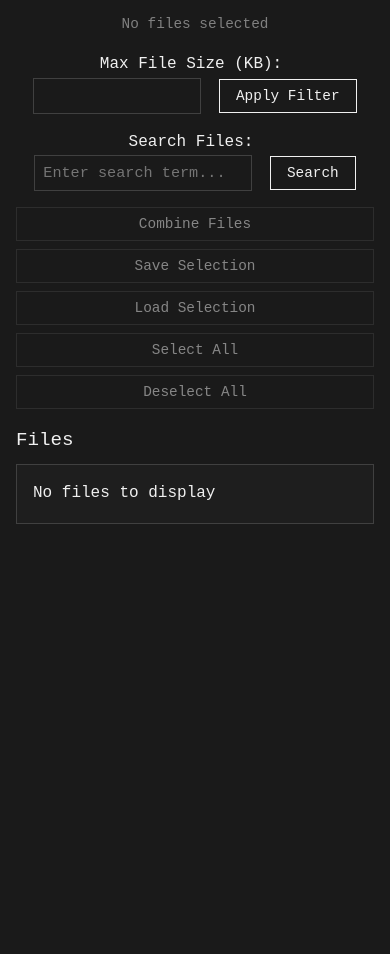
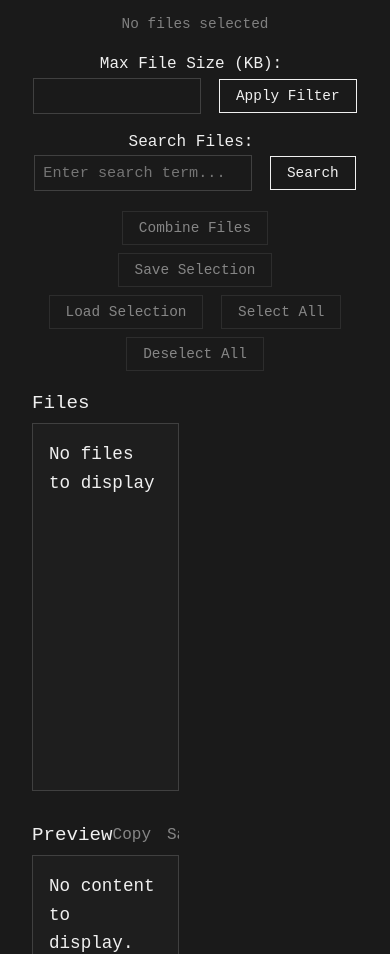
Before and after one commit to rawBit-io/fileComb, a plain HTML site: page index.html in a window 390 px wide. Shown: the part 146-1100 px from the top of the page. Before the commit the page ends 844 px from the top, so only its background shows below. Drawn offline with Linux system fonts and the light colour scheme.

Commit message:
preview and files near eachn other

```diff
--- a/index.html
+++ b/index.html
@@ -51,26 +51,29 @@
         <button id="deselectAllBtn" disabled>Deselect All</button>
       </div>
 
-      <div class="section file-list">
-        <h2>Files</h2>
-        <div id="fileList">No files to display</div>
+      <!-- Wrap Files and Preview Sections in a Flex Container -->
+      <div class="main-content">
+        <div class="section file-list">
+          <h2>Files</h2>
+          <div id="fileList">No files to display</div>
+        </div>
+
+        <div id="previewSection" class="section preview-section">
+          <div class="preview-header">
+            <h2>Preview</h2>
+            <div class="preview-buttons">
+              <button id="copyBtn" class="action-button" disabled>Copy</button>
+              <button id="saveBtn" class="action-button" disabled>Save</button>
+            </div>
+          </div>
+          <pre id="output">No content to display.</pre>
+        </div>
       </div>
 
       <div id="excludedFilesSection" class="section excluded-files hidden">
         <h2>Excluded Files</h2>
         <ul id="excludedFilesList"></ul>
       </div>
-
-      <div id="previewSection" class="section preview-section hidden">
-        <div class="preview-header">
-          <h2>Preview</h2>
-          <div class="preview-buttons">
-            <button id="saveBtn" class="action-button" disabled>Save</button>
-            <button id="copyBtn" class="action-button" disabled>Copy</button>
-          </div>
-        </div>
-        <pre id="output"></pre>
-      </div>
     </div>
 
     <script src="app.js"></script>
--- a/styles.css
+++ b/styles.css
@@ -9,7 +9,7 @@ body {
 }
 
 .container {
-  max-width: 1000px;
+  max-width: 1200px;
   margin: 1rem auto;
   padding: 1rem 2rem;
 }
@@ -154,25 +154,78 @@ header h1 {
   cursor: not-allowed;
 }
 
-.file-list {
+/* Main Content Flex Container - Fixed for exact alignment */
+.main-content {
+  display: flex;
+  gap: 2rem;
   margin-bottom: 1rem;
+  min-height: 600px;
 }
 
-.file-list h2 {
-  margin-bottom: 0.5rem;
+/* File list and Preview sections - Exact matching sizes */
+.file-list,
+.preview-section {
+  width: calc(50% - 1rem);
+  min-width: calc(50% - 1rem);
+  max-width: calc(50% - 1rem);
+  flex: 0 0 calc(50% - 1rem); /* Prevent any growing/shrinking */
+  display: flex;
+  flex-direction: column;
+  height: 600px;
+  overflow: hidden; /* Ensure nothing pushes out */
+}
+
+/* Header alignment - Both sections */
+.file-list h2,
+.preview-header {
+  display: flex;
+  align-items: center;
+  height: 24px;
+  margin: 0 0 8px 0;
+  font-size: 1.2rem;
+  color: #f0f0f0;
+  font-weight: 400;
+  line-height: 24px;
+}
+
+/* Preview header with consistent sizing and alignment */
+.preview-header {
+  display: flex;
+  justify-content: space-between;
+  align-items: center;
+}
+
+/* Ensure consistent heading size in preview */
+.preview-header h2 {
+  margin: 0;
   font-size: 1.2rem;
   color: #f0f0f0;
   font-weight: 400;
 }
 
-#fileList {
+.preview-buttons {
+  display: flex;
+  gap: 1rem;
+  height: 24px;
+  align-items: center;
+}
+
+/* Main content areas */
+#fileList,
+#output {
+  width: 100%;
+  height: calc(100% - 32px);
   border: 1px solid #404040;
   padding: 1rem;
-  max-height: 400px;
+  background: rgba(240, 240, 240, 0.02);
   overflow-y: auto;
-  background: rgba(240, 240, 240, 0.02);
+  overflow-x: auto; /* Allow horizontal scroll rather than width change */
+  margin: 0;
+  font-size: 1.1rem;
+  box-sizing: border-box; /* Include padding in width calculation */
 }
 
+/* Rest of the styles remain the same */
 .folder-item,
 .file-item {
   margin-left: 1.5rem;
@@ -264,29 +317,7 @@ header h1 {
   text-decoration: line-through;
 }
 
-.preview-section {
-  margin-top: 1rem;
-}
-
-.preview-header {
-  display: flex;
-  justify-content: space-between;
-  align-items: center;
-  margin-bottom: 1rem;
-}
-
-.preview-header h2 {
-  font-size: 1.2rem;
-  color: #f0f0f0;
-  font-weight: 400;
-}
-
-/* Adjusted styles for the preview buttons */
-.preview-buttons {
-  display: flex;
-  gap: 1rem;
-}
-
+/* Action buttons */
 .action-button {
   font-size: 1rem;
   color: #f0f0f0;
@@ -296,6 +327,8 @@ header h1 {
   transition: color 0.2s ease;
   font-family: inherit;
   padding: 0;
+  height: 24px;
+  line-height: 24px;
 }
 
 .action-button:hover:not(:disabled) {
@@ -309,17 +342,6 @@ header h1 {
 
 .action-button.copied {
   color: #808080;
-}
-
-#output {
-  font-family: inherit;
-  background: rgba(240, 240, 240, 0.02);
-  border: 1px solid #404040;
-  padding: 1.5rem;
-  max-height: 500px;
-  overflow-y: auto;
-  color: #f0f0f0;
-  font-size: 0.9rem;
 }
 
 #fileList::-webkit-scrollbar,
@@ -346,15 +368,22 @@ header h1 {
   background: #505050;
 }
 
-@media (max-width: 600px) {
-  .container {
-    padding: 1rem;
+@media (max-width: 800px) {
+  .main-content {
+    flex-direction: column;
+    min-height: auto;
   }
 
-  .actions button {
-    display: block;
+  .file-list,
+  .preview-section {
+    flex: none;
     width: 100%;
-    margin: 0.5rem 0;
+    height: 400px;
+  }
+
+  #fileList,
+  #output {
+    height: calc(100% - 32px);
   }
 }
 
@@ -424,3 +453,9 @@ input[type="text"] {
 .hidden {
   display: none;
 }
+
+/* Ensure preview content doesn't push out */
+#output {
+  word-wrap: break-word; /* Break long words */
+  white-space: pre-wrap; /* Preserve whitespace but wrap */
+}
```
Also changed, not shown: toDo.txt (deleted).
